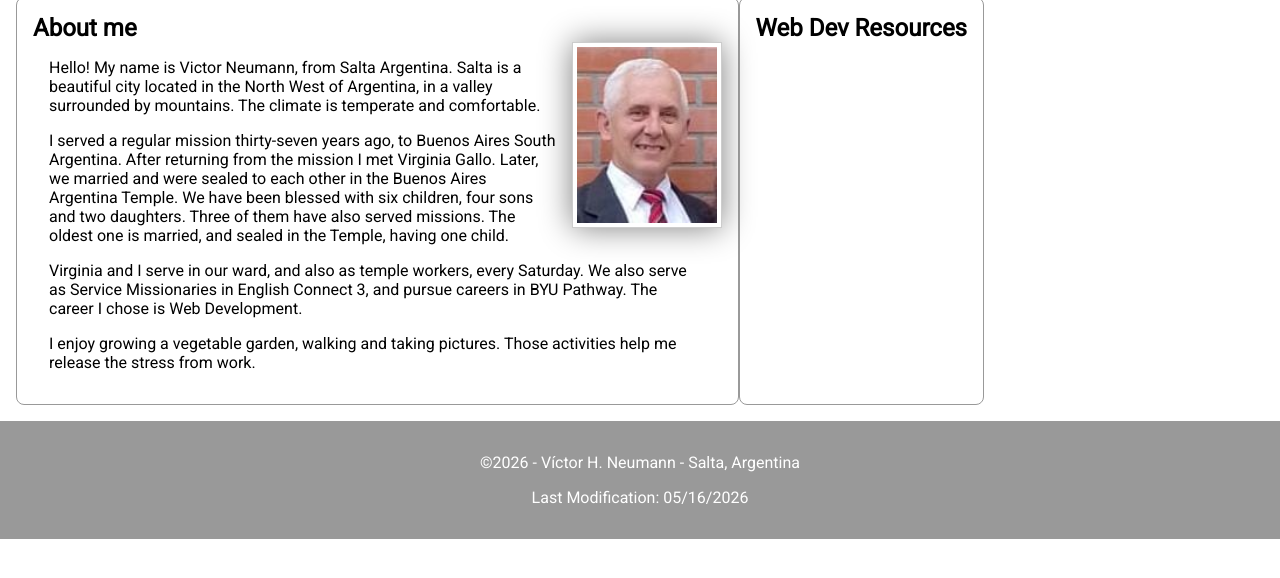
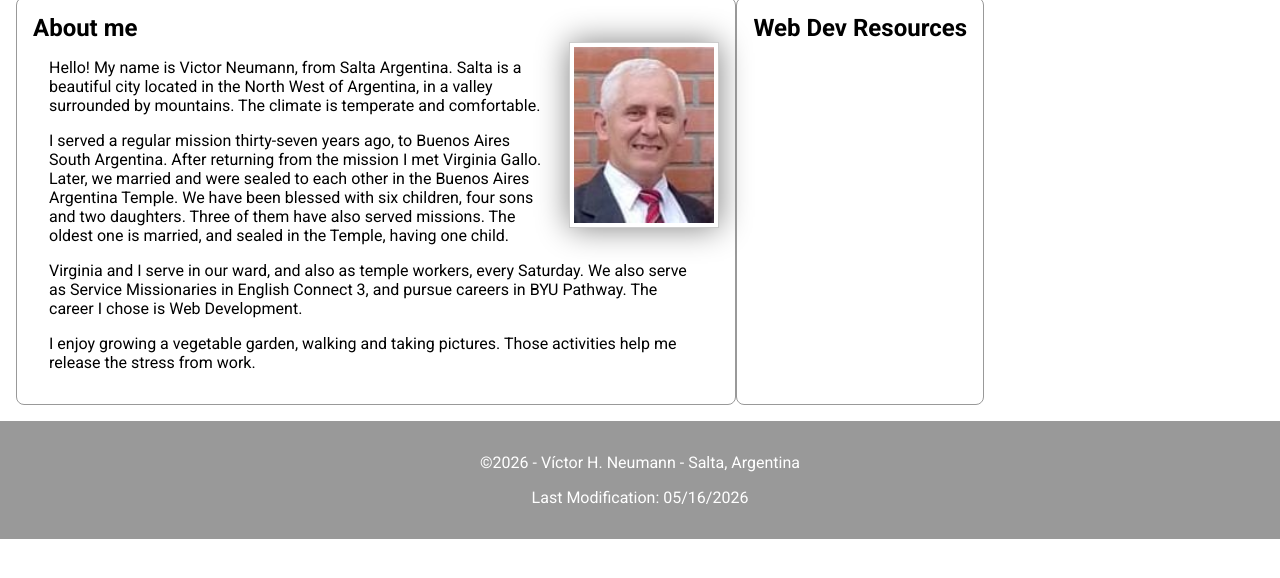
Before and after one commit to vhneumann/wdd131, a plain HTML site: page index.html in a window 1280 px wide. Shown: the part 210-788 px from the top of the page. Drawn offline with Linux system fonts and the light colour scheme.

Commit message:
Fixed a bad declaration about Roboto font.

```diff
--- a/index.html
+++ b/index.html
@@ -10,7 +10,8 @@
     <link rel="stylesheet" href="styles/base.css">
     <link rel="preconnect" href="https://fonts.googleapis.com">
     <link rel="preconnect" href="https://fonts.gstatic.com" crossorigin>
-    <link href="https://fonts.googleapis.com/css2?family=Roboto:wght@100:400&display=swap" rel="stylesheet">
+    <link href="https://fonts.googleapis.com/css2?family=Roboto:ital,wght@0,100..900;1,100..900&display=swap" rel="stylesheet">
+
     <script src="scripts/getdates.js" defer></script>
 </head>
 
```
